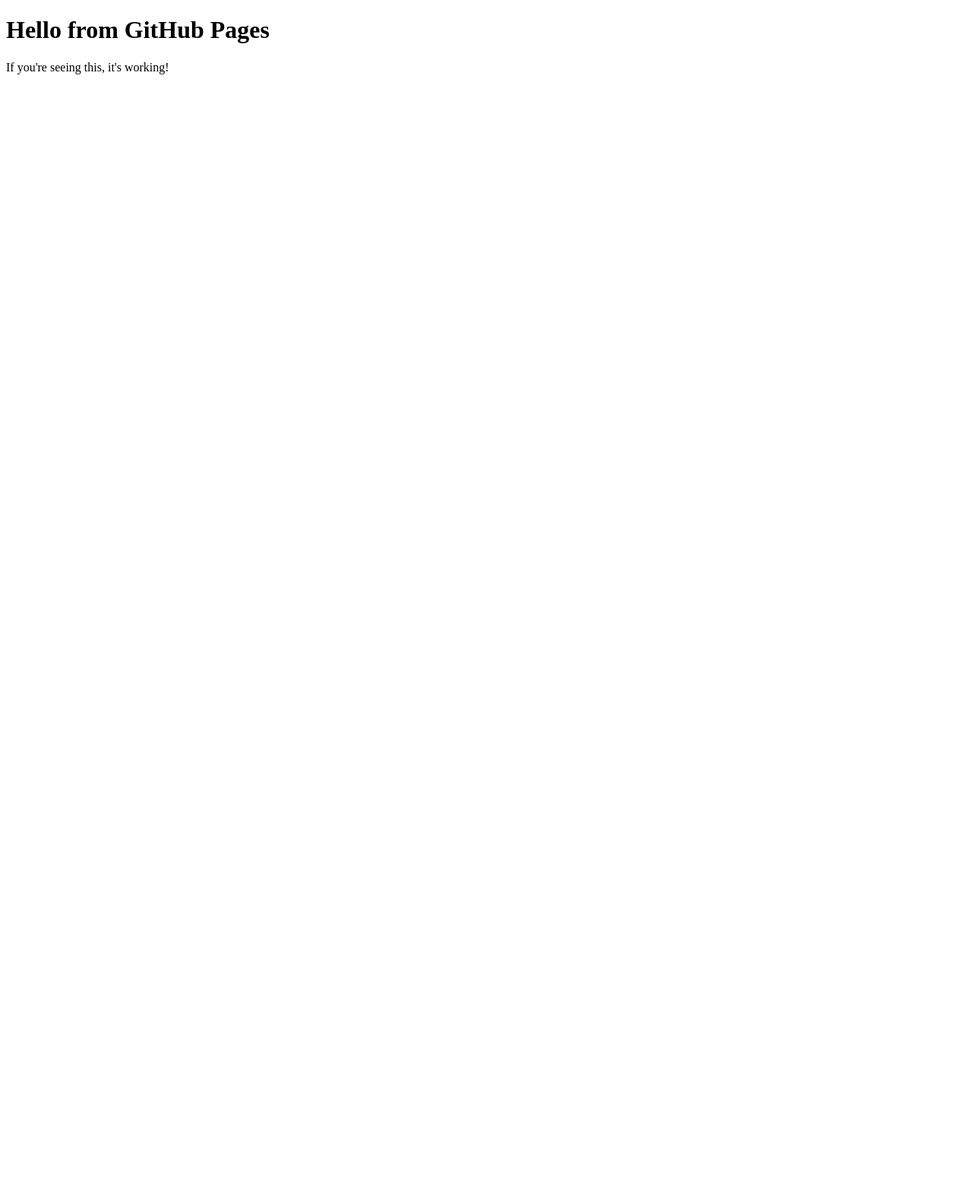
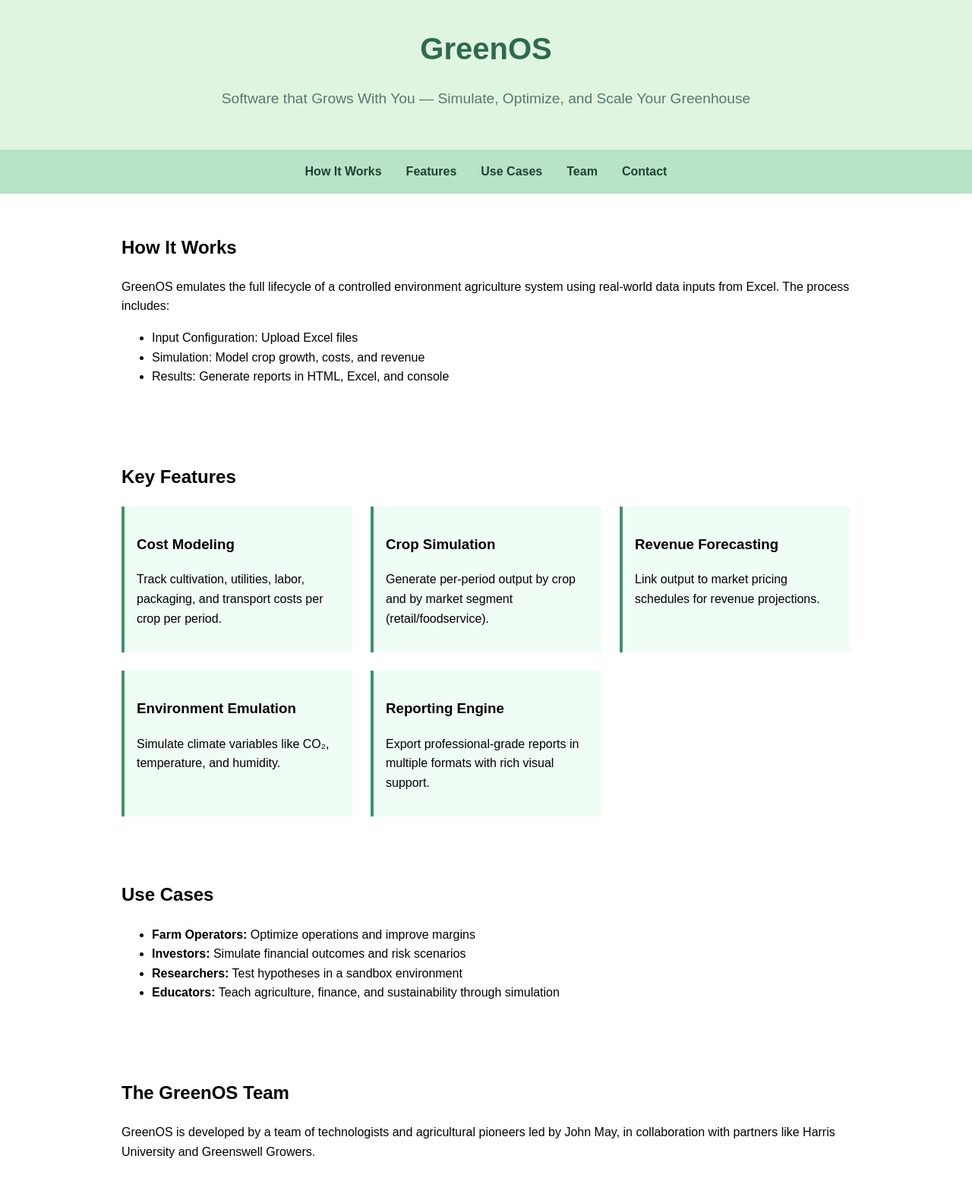
Before and after one commit to jmay1359/greens-site, a plain HTML site: page index.html in a window 1280 px wide. Shown: the top 1580 px of the page at 76% size. Before the commit the page ends 800 px from the top, so only its background shows below. Drawn offline with Linux system fonts and the light colour scheme.

Commit message:
Update index.html

```diff
--- a/index.html
+++ b/index.html
@@ -1,11 +1,103 @@
 <!DOCTYPE html>
 <html lang="en">
 <head>
-  <meta charset="UTF-8">
-  <title>Digital Greenhouse</title>
+    <meta charset="UTF-8" />
+    <meta name="viewport" content="width=device-width, initial-scale=1.0" />
+    <title>GreenOS | DigitalGreenhouse.net</title>
+    <style>
+        body { font-family: Arial, sans-serif; margin: 0; padding: 0; line-height: 1.6; }
+        header { background-color: #e0f5e0; padding: 2rem; text-align: center; }
+        header h1 { margin: 0; font-size: 2.5rem; color: #2d6a4f; }
+        header p { font-size: 1.2rem; color: #52796f; }
+        nav { background-color: #b7e4c7; display: flex; justify-content: center; padding: 1rem; }
+        nav a { margin: 0 1rem; text-decoration: none; color: #1b4332; font-weight: bold; }
+        section { padding: 2rem; max-width: 960px; margin: auto; }
+        footer { background-color: #95d5b2; text-align: center; padding: 1rem; margin-top: 2rem; }
+        .features { display: grid; grid-template-columns: repeat(auto-fit, minmax(240px, 1fr)); gap: 1.5rem; }
+        .card { background-color: #f0fdf4; padding: 1rem; border-left: 4px solid #40916c; }
+        .cta { text-align: center; margin: 2rem 0; }
+        .cta a { background-color: #40916c; color: white; padding: 0.8rem 1.5rem; text-decoration: none; border-radius: 4px; }
+    </style>
 </head>
 <body>
-  <h1>Hello from GitHub Pages</h1>
-  <p>If you're seeing this, it's working!</p>
+    <header>
+        <h1>GreenOS</h1>
+        <p>Software that Grows With You — Simulate, Optimize, and Scale Your Greenhouse</p>
+    </header>
+
+    <nav>
+        <a href="#how-it-works">How It Works</a>
+        <a href="#features">Features</a>
+        <a href="#use-cases">Use Cases</a>
+        <a href="#team">Team</a>
+        <a href="#contact">Contact</a>
+    </nav>
+
+    <section id="how-it-works">
+        <h2>How It Works</h2>
+        <p>GreenOS emulates the full lifecycle of a controlled environment agriculture system using real-world data inputs from Excel. The process includes:</p>
+        <ul>
+            <li>Input Configuration: Upload Excel files</li>
+            <li>Simulation: Model crop growth, costs, and revenue</li>
+            <li>Results: Generate reports in HTML, Excel, and console</li>
+        </ul>
+    </section>
+
+    <section id="features">
+        <h2>Key Features</h2>
+        <div class="features">
+            <div class="card">
+                <h3>Cost Modeling</h3>
+                <p>Track cultivation, utilities, labor, packaging, and transport costs per crop per period.</p>
+            </div>
+            <div class="card">
+                <h3>Crop Simulation</h3>
+                <p>Generate per-period output by crop and by market segment (retail/foodservice).</p>
+            </div>
+            <div class="card">
+                <h3>Revenue Forecasting</h3>
+                <p>Link output to market pricing schedules for revenue projections.</p>
+            </div>
+            <div class="card">
+                <h3>Environment Emulation</h3>
+                <p>Simulate climate variables like CO₂, temperature, and humidity.</p>
+            </div>
+            <div class="card">
+                <h3>Reporting Engine</h3>
+                <p>Export professional-grade reports in multiple formats with rich visual support.</p>
+            </div>
+        </div>
+    </section>
+
+    <section id="use-cases">
+        <h2>Use Cases</h2>
+        <ul>
+            <li><strong>Farm Operators:</strong> Optimize operations and improve margins</li>
+            <li><strong>Investors:</strong> Simulate financial outcomes and risk scenarios</li>
+            <li><strong>Researchers:</strong> Test hypotheses in a sandbox environment</li>
+            <li><strong>Educators:</strong> Teach agriculture, finance, and sustainability through simulation</li>
+        </ul>
+    </section>
+
+    <section id="team">
+        <h2>The GreenOS Team</h2>
+        <p>GreenOS is developed by a team of technologists and agricultural pioneers led by John May, in collaboration with partners like Harris University and Greenswell Growers.</p>
+    </section>
+
+    <section class="cta">
+        <h2>Try a Demo</h2>
+        <p>Explore sample simulations and see how GreenOS can transform your approach to greenhouse management.</p>
+        <a href="#contact">Request a Demo</a>
+    </section>
+
+    <section id="contact">
+        <h2>Contact Us</h2>
+        <p>Email: info@digitalgreenhouse.net</p>
+        <p>Have questions, feedback, or partnership inquiries? Let’s talk.</p>
+    </section>
+
+    <footer>
+        <p>&copy; 2025 DigitalGreenhouse.net | All rights reserved</p>
+    </footer>
 </body>
 </html>
```
